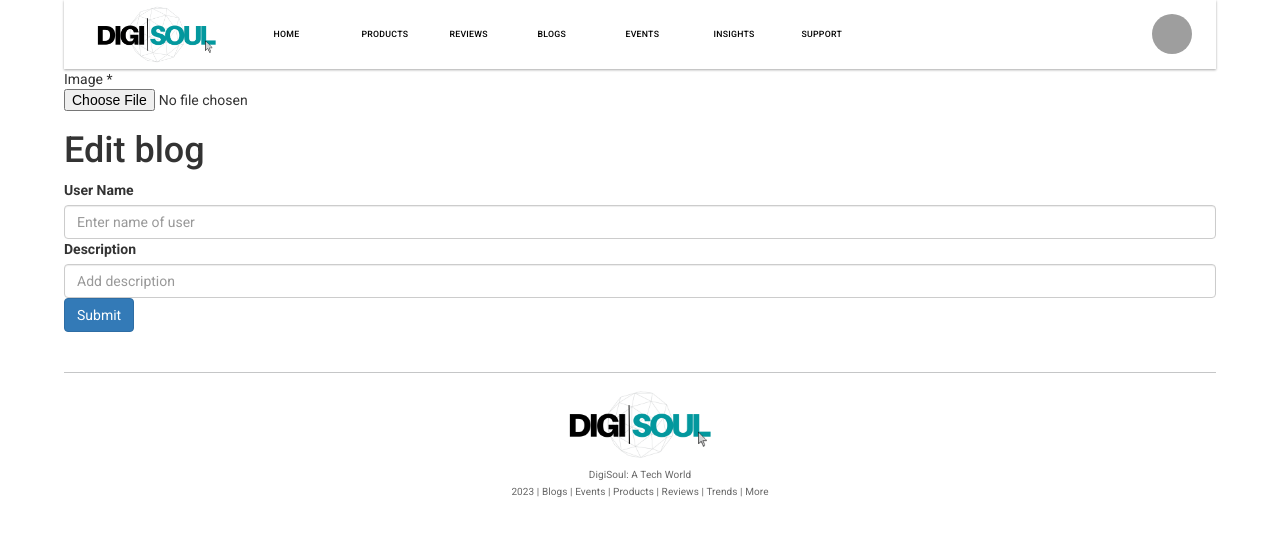
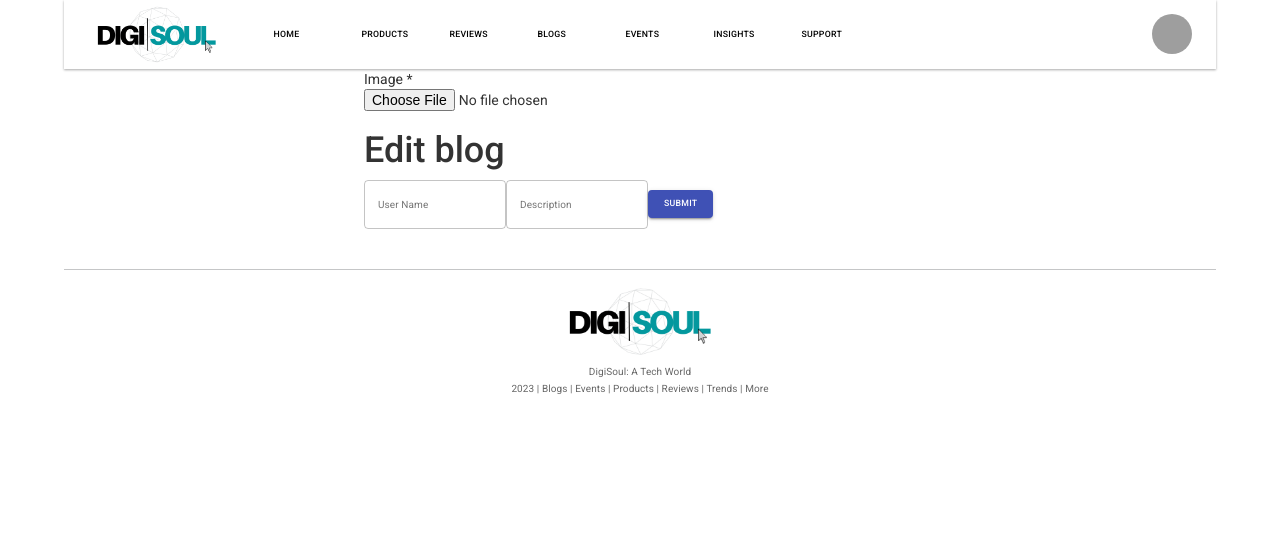
Before and after one commit to sharmasubham22/digi-soul, a React (Create React App) app in the folder digi-soul/: page /add in a window 1280 px wide. Shown: the top 536 px of the page. Built offline with nearby package versions, Linux system fonts and the light colour scheme; grey boxes are pictures that could not be loaded.

Commit message:
changes of Material UI

```diff
--- a/digi-soul/package.json
+++ b/digi-soul/package.json
@@ -5,6 +5,7 @@
   "dependencies": {
     "@emotion/react": "^11.10.6",
     "@emotion/styled": "^11.10.6",
+    "@material-ui/core": "^4.12.4",
     "@mui/icons-material": "^5.11.9",
     "@mui/material": "^5.11.10",
     "@mui/x-date-pickers": "^5.0.20",
--- a/digi-soul/src/components/AddBlog.js
+++ b/digi-soul/src/components/AddBlog.js
@@ -1,15 +1,9 @@
 import * as React from 'react';
 import { NavLink } from 'react-router-dom';
-import Card from '@mui/material/Card';
-import CardActions from '@mui/material/CardActions';
-import CardContent from '@mui/material/CardContent';
-import CardMedia from '@mui/material/CardMedia';
 import Button from '@mui/material/Button';
-import Typography from '@mui/material/Typography';
 import Grid from '@mui/material/Grid';
 import Container from '@mui/material/Container';
 import { FormControl, FormGroup, Input, InputLabel, TextField } from '@mui/material';
-import FilledInput from '@mui/material/FilledInput';
 
 export default function ColorTextFields() {
   const handleFileUpload = (event) => {
--- a/digi-soul/src/components/AddUser.js
+++ b/digi-soul/src/components/AddUser.js
@@ -1,7 +1,6 @@
 import React from 'react';
 import UserForm from './UserForm';
-import 'bootstrap/dist/css/bootstrap.min.css';
-
+import { Container } from '@material-ui/core';
 
 const AddUser = ({ history, users, setUsers }) => {
     const handleOnSubmit = (user) => {
@@ -10,9 +9,9 @@ const AddUser = ({ history, users, setUsers }) => {
     };
 
     return (
-        <React.Fragment>
-        <UserForm handleOnSubmit={handleOnSubmit} />
-        </React.Fragment>
+        <Container maxWidth="sm">
+            <UserForm handleOnSubmit={handleOnSubmit} />
+        </Container>
     );
 };
 
--- a/digi-soul/src/components/UserForm.js
+++ b/digi-soul/src/components/UserForm.js
@@ -1,6 +1,7 @@
 import React, { useState } from 'react';
-import { Form, Button } from 'react-bootstrap';
 import { v4 as uuidv4 } from 'uuid';
+import { Button, TextField } from '@material-ui/core';
+
 
 const UserForm = (props) => {
     const [user, setUser] = useState({
@@ -9,7 +10,7 @@ const UserForm = (props) => {
     });
 
     const [errorMsg, setErrorMsg] = useState('');
-    const { username, description} = user;
+    const { username, description } = user;
 
     const handleOnSubmit = (event) => {
         event.preventDefault();
@@ -43,22 +44,22 @@ const UserForm = (props) => {
     };
 
     return (
-
         <div className="main-form">
             <div>
                 <div className="mb-1">
                     Image <span className="font-css top">*</span>
                     <div className="">
-         <input type="file" id="file-input" name="ImageStyle"/>
+                        <input type="file" id="file-input" name="ImageStyle" />
                     </div>
                 </div>
             </div>
             <h1>Edit blog</h1>
             {errorMsg && <p className="errorMsg">{errorMsg}</p>}
-        <Form onSubmit={handleOnSubmit}>
-            <Form.Group controlId="name">
-            <Form.Label>User Name</Form.Label>
-            <Form.Control
+            <form onSubmit={handleOnSubmit}>
+                <TextField
+                    id="name"
+                    label="User Name"
+                    variant="outlined"
                     className="input-control"
                     type="text"
                     name="username"
@@ -66,10 +67,10 @@ const UserForm = (props) => {
                     placeholder="Enter name of user"
                     onChange={handleInputChange}
                 />
-            </Form.Group>
-            <Form.Group controlId="author">
-            <Form.Label>Description</Form.Label>
-            <Form.Control
+                <TextField
+                    id="author"
+                    label="Description"
+                    variant="outlined"
                     className="input-control"
                     type="text"
                     name="description"
@@ -77,11 +78,16 @@ const UserForm = (props) => {
                     placeholder="Add description"
                     onChange={handleInputChange}
                 />
-            </Form.Group>
-            <Button variant="primary mt-3" type="submit" className="submit-btn" >
+                <Button
+                    variant="contained"
+                    color="primary"
+                    type="submit"
+                    className="submit-btn"
+                    style={{ marginTop: '1rem' }}
+                >
                     Submit
                 </Button>
-        </Form>
+            </form>
         </div>
     );
 };
--- a/digi-soul/src/components/ViewBlog.js
+++ b/digi-soul/src/components/ViewBlog.js
@@ -1,8 +1,39 @@
 import React, { useState } from 'react';
-// import { NavLink } from 'react-router-dom';
-import 'bootstrap/dist/css/bootstrap.min.css';
-// import Container from 'react-bootstrap/Container';
+import { Button, TextField } from '@material-ui/core';
+import { makeStyles } from '@material-ui/core/styles';
+import Typography from '@material-ui/core/Typography';
+
+const useStyles = makeStyles((theme) => ({
+  root: {
+    backgroundColor: "#FFFFF7",
+  },
+  container: {
+    margin: "0 auto",
+    maxWidth: "800px",
+    textAlign: "center",
+    padding: "2rem",
+  },
+  image: {
+    height: "400px",
+    width: "400px",
+  },
+  commentContainer: {
+    marginTop: "2rem",
+    display: "flex",
+    flexDirection: "column",
+    alignItems: "center",
+  },
+  commentBox: {
+    width: "100%",
+    marginTop: "1rem",
+  },
+  submitBtn: {
+    marginTop: "1rem",
+  },
+}));
+
 const ViewBlog = () => {
+  const classes = useStyles();
 
   const [comments, setComments] = useState([]);
   const [newComment, setNewComment] = useState("");
@@ -12,30 +43,61 @@ const ViewBlog = () => {
     setComments([...comments, newComment]);
     setNewComment("");
   };
+
   return (
+    <div className={classes.root}>
+      <div className={classes.container}>
+        <Typography variant="h3" component="h1" gutterBottom>
+          Will AI takeover the world?
+        </Typography>
 
-        <div style={{ backgroundColor: "#FFFFF7" }}>
-        <div className="container" >
-        <h1>Will AI takeover the world?</h1>
+        <img
+          src="https://www.priv.gc.ca/media/4847/ai.jpg"
+          alt=" not available"
+          className={classes.image}
+        />
 
-        <img src="https://www.priv.gc.ca/media/4847/ai.jpg" alt=" not available" height='400' width='400'/>
-        <hr/>
-        <p>
-        No, AI will not take over the world. AI is a tool created by humans and its behavior is determined by how it is programmed and used. While AI has the potential to greatly benefit society and improve our lives, it is important that its development and deployment are guided by ethical and moral considerations. Additionally, there are technical and practical limitations to what AI can currently do, and it is unlikely that it will surpass human intelligence and agency in the near future. Ultimately, the future of AI depends on the choices and actions of humans, and we must strive to ensure that it is used for the betterment of society.
-        </p>
+        <hr />
+
+        <Typography variant="body1" gutterBottom>
+          No, AI will not take over the world. AI is a tool created by humans
+          and its behavior is determined by how it is programmed and used.
+          While AI has the potential to greatly benefit society and improve our
+          lives, it is important that its development and deployment are guided
+          by ethical and moral considerations. Additionally, there are technical
+          and practical limitations to what AI can currently do, and it is
+          unlikely that it will surpass human intelligence and agency in the near
+          future. Ultimately, the future of AI depends on the choices and actions
+          of humans, and we must strive to ensure that it is used for the betterment
+          of society.
+        </Typography>
       </div>
-        <div >
-        {/* <h3>Comment Box</h3> */}
 
-        <form onSubmit={handleSubmit} class="container-fluid">
-            <textarea class="form"
-            placeholder="Comment box"
+      <div className={classes.commentContainer}>
+        <form onSubmit={handleSubmit} className={classes.container}>
+          <TextField
+            id="comment"
+            label="Comment box"
+            variant="outlined"
+            className={classes.commentBox}
             value={newComment}
             onChange={(event) => setNewComment(event.target.value)}
+            multiline
+            rows={4}
           />
-            <button type="submit" class="btn btn-primary" >Submit</button>
+          <Button
+            variant="contained"
+            color="primary"
+            type="submit"
+            className={classes.submitBtn}
+          >
+            Submit
+          </Button>
         </form>
-        <h2>Comments:</h2>
+
+        <Typography variant="h5" component="h2" gutterBottom>
+          Comments:
+        </Typography>
         <ul>
           {comments.map((comment, index) => (
             <li key={index}>{comment}</li>
@@ -43,7 +105,6 @@ const ViewBlog = () => {
         </ul>
       </div>
     </div>
-
   );
 };
 
```
Also changed, not shown: 1 other file (tests, documents, lock files or other folders). Lines whose indentation alone changed are shown as unchanged.
